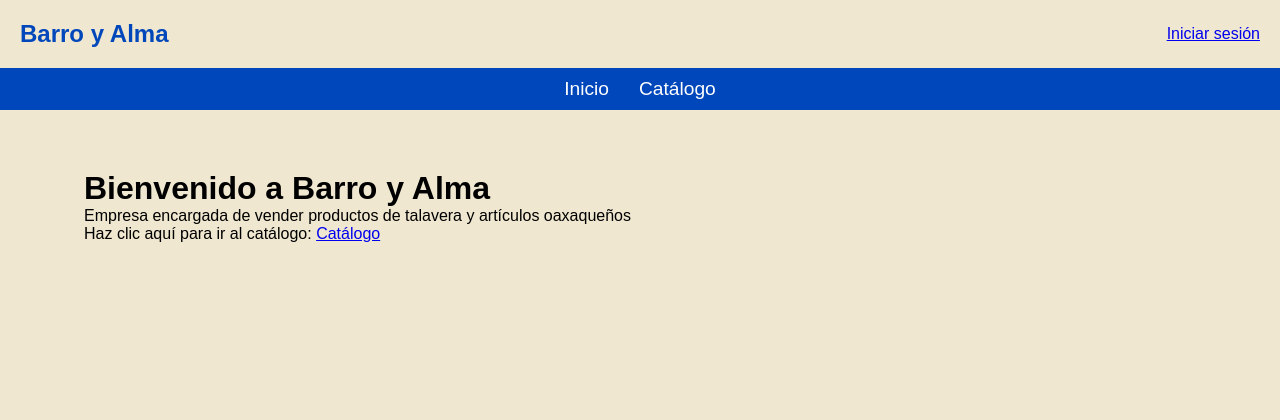
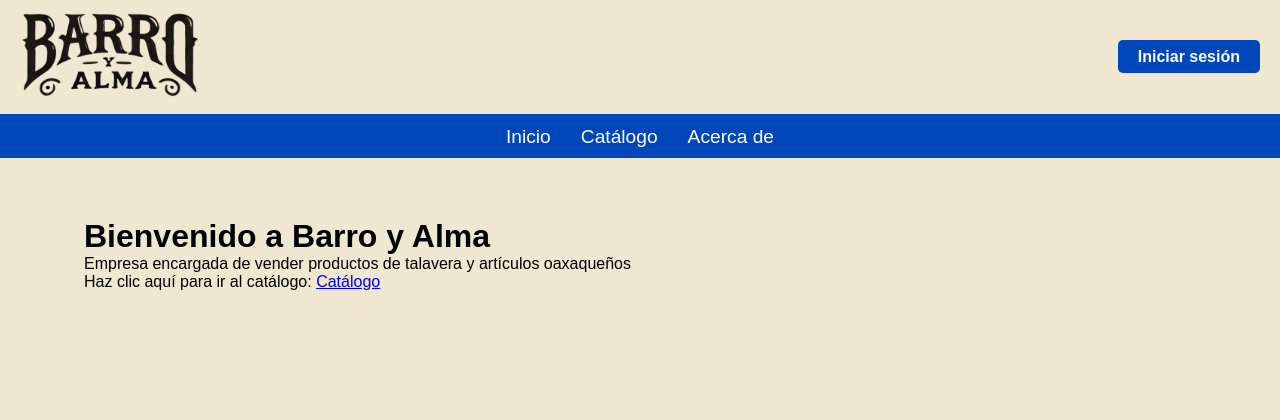
Before and after one commit to DiegoAlfonsoRosales/Barro-y-Alma, a PHP site: page / in a window 1280 px wide. Shown: the top 420 px of the page. Run offline with PHP 8.4, Linux system fonts and the light colour scheme.

Commit message:
Correccion de errores y sincronización con AwardSpace

```diff
--- a/Encabezado.php
+++ b/Encabezado.php
@@ -8,13 +8,24 @@
 </head>
 <body>
     <header>
-        <div class="logo">Barro y Alma</div>
-        <div><a href="login.php">Iniciar sesión</a></div>
+        <div class="logo">
+            <a href="index.php">
+                <img
+                    src="img/texto_sin_fondo.png"
+                    alt="Logo Barro y Alma"
+                    class="logo-imagen"
+                >
+            </a>
+        </div>
+        <div class="login-link">
+            <a href="login.php">Iniciar sesión</a>
+        </div>
     </header>
     <nav>
         <ul>
             <li><a href="index.php">Inicio</a></li>
-            <li><a href="Catalogo.php">Catálogo</a></li>
+            <li><a href="catalogo.php">Catálogo</a></li>
+            <li><a href="acerca.php">Acerca de</a></li>
         </ul>
     </nav>
 
--- a/css/styles.css
+++ b/css/styles.css
@@ -16,16 +16,32 @@ body {
 /* Header */
 header {
     background-color: #EFE7CF;
-    padding: 20px;
+    padding: 10px 20px;
     display: flex;
     justify-content: space-between;
     align-items: center;
+    border-bottom: 2px solid #0047BB;
 }
 
 .logo {
     font-size: 1.5em;
     font-weight: bold;
     color: #0047BB;
+}
+
+.logo-imagen {
+    width: 180px; /* Ajusta este valor según necesites */
+    height: auto;
+    transition: transform 0.3s;
+}
+
+.login-link a {
+    background-color: #0047BB;
+    color: white !important;
+    padding: 8px 20px;
+    border-radius: 5px;
+    text-decoration: none;
+    font-weight: bold;
 }
 
 /* Nav */
--- a/index.php
+++ b/index.php
@@ -9,7 +9,8 @@
 </head>
 <body>
     <main>
-        <h1>Bienvenido a Barro y Alma</h1>
+        <h1>Bienvenido a Barro y Alma
+        </h1>
         <p>Empresa encargada de vender productos de talavera y artículos oaxaqueños</p>
         <p>Haz clic aquí para ir al catálogo: <a href="catalogo.php">Catálogo</a></p>
     </main>
```
Also changed, not shown: other parts of css/styles.css (+64 -0 lines), acerca.php (added, +40 -0 lines), img/texto_sin_fondo.png (renamed from img/texto sin fondo.png).
